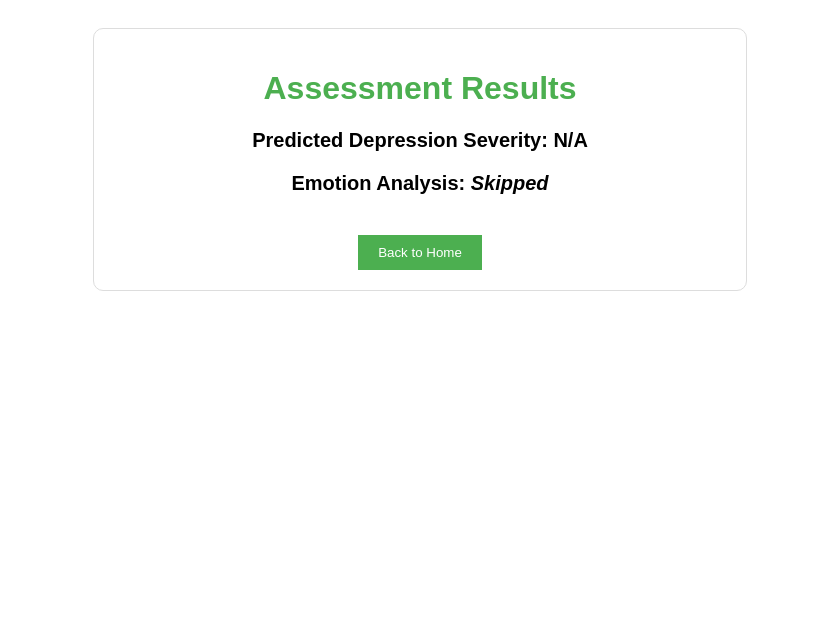
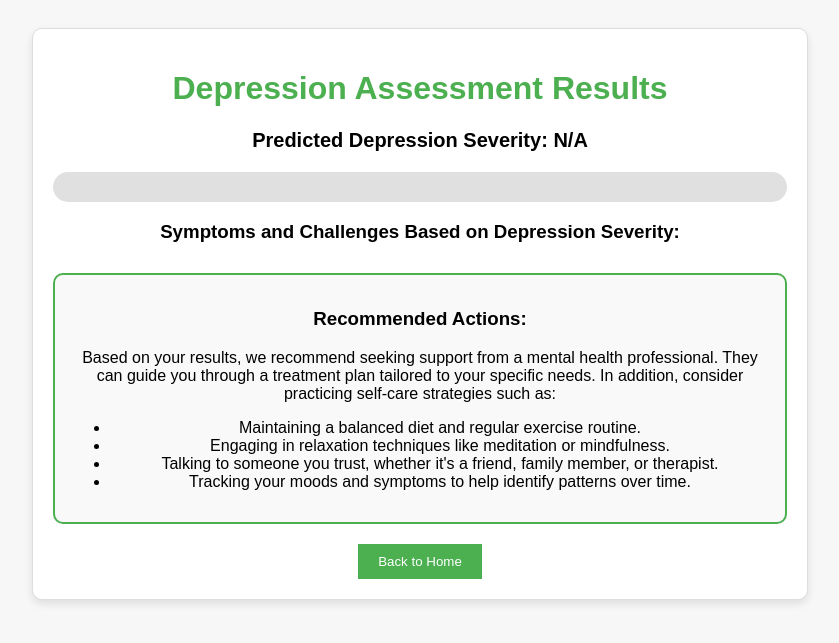
Before and after one commit to TheShaunRodrigues/diagnosistool, a Flask app: page /results in a window 1280 px wide. Shown: the top 643 px of the page, without its empty margins (220-1059 px from the left). Run offline with Flask 3, Linux system fonts and the light colour scheme; parts of the project's set-up code (start-up, migrations or seed data) failed here and were passed over.

Commit message:
question and result page

```diff
--- a/templates/results.html
+++ b/templates/results.html
@@ -1,27 +1,149 @@
 <!DOCTYPE html>
-<html>
+<html lang="en">
 <head>
+    <meta charset="UTF-8">
+    <meta name="viewport" content="width=device-width, initial-scale=1.0">
     <title>Assessment Results</title>
     <style>
-        body { font-family: Arial, sans-serif; text-align: center; padding: 20px; }
-        h1 { color: #4CAF50; }
-        .container { width: 50%; margin: auto; padding: 20px; border: 1px solid #ddd; border-radius: 10px; }
-        .result { font-size: 20px; font-weight: bold; margin-top: 20px; }
-        .back-btn { margin-top: 20px; padding: 10px 20px; background: #4CAF50; color: white; border: none; cursor: pointer; }
+        body {
+            font-family: Arial, sans-serif;
+            text-align: center;
+            padding: 20px;
+            background-color: #f7f7f7;
+        }
+
+        h1 {
+            color: #4CAF50;
+        }
+
+        .container {
+            width: 60%;
+            margin: auto;
+            padding: 20px;
+            background: #fff;
+            border: 1px solid #ddd;
+            border-radius: 10px;
+            box-shadow: 0 4px 8px rgba(0, 0, 0, 0.1);
+        }
+
+        .result {
+            font-size: 20px;
+            font-weight: bold;
+            margin-top: 20px;
+        }
+
+        .meter-container {
+            width: 100%;
+            height: 30px;
+            background-color: #e0e0e0;
+            border-radius: 15px;
+            margin-top: 20px;
+            position: relative;
+        }
+
+        .meter {
+            height: 100%;
+            border-radius: 15px;
+            transition: width 0.5s ease;
+        }
+
+        .back-btn {
+            margin-top: 20px;
+            padding: 10px 20px;
+            background: #4CAF50;
+            color: white;
+            border: none;
+            cursor: pointer;
+        }
+
+        .analysis-text {
+            margin-top: 30px;
+            font-size: 16px;
+            font-weight: normal;
+            padding: 15px;
+            border: 2px solid #4CAF50;
+            border-radius: 10px;
+            background-color: #f9f9f9;
+        }
     </style>
 </head>
 <body>
     <div class="container">
-        <h1>Assessment Results</h1>
+        <h1>Depression Assessment Results</h1>
         <p class="result">Predicted Depression Severity: <strong>{{ severity }}</strong></p>
 
-        {% if emotion == "N/A" %}
-            <p class="result">Emotion Analysis: <em>Skipped</em></p>
-        {% else %}
+        {% if severity != "None" %}
+        <!-- Severity Meter -->
+        <div class="meter-container">
+            <div class="meter" id="severityMeter"></div>
+        </div>
+        {% endif %}
+
+        <!-- Emotion Analysis -->
+        {% if emotion != "N/A" %}
             <p class="result">Predicted Emotion: <strong>{{ emotion }}</strong></p>
+        {% endif %}
+
+        {% if severity != "None" %}
+        <!-- Symptoms and Challenges -->
+        <div class="problems-list">
+            <h3>Symptoms and Challenges Based on Depression Severity:</h3>
+            <ul>
+                {% if severity == "Mild" %}
+                    <li><strong>Occasional feelings of sadness</strong>: You may experience sadness or emotional lows from time to time.</li>
+                    <li><strong>Increased irritability or stress</strong>: You may feel frustrated or overwhelmed with everyday challenges.</li>
+                    <li><strong>Difficulty concentrating</strong>: Your ability to focus on tasks may be slightly impaired.</li>
+                    <li><strong>Sleep or appetite changes</strong>: Mild alterations in your sleep pattern or eating habits may occur.</li>
+                {% elif severity == "Moderate" %}
+                    <li><strong>Frequent feelings of hopelessness</strong>: You may feel like nothing is going to improve, and this can lead to negative thinking.</li>
+                    <li><strong>Loss of interest in daily activities</strong>: Things you once enjoyed may no longer hold your attention.</li>
+                    <li><strong>Fatigue</strong>: You may feel tired or drained, even after adequate rest.</li>
+                    <li><strong>Social withdrawal</strong>: You may avoid social activities and isolate yourself from others.</li>
+                    <li><strong>Disrupted sleep or appetite</strong>: Changes in your sleep cycle or eating patterns might become more noticeable.</li>
+                {% elif severity == "Severe" %}
+                    <li><strong>Constant feelings of sadness or despair</strong>: You might feel a deep sense of sadness or helplessness that doesn’t seem to go away.</li>
+                    <li><strong>Loss of interest in almost everything</strong>: Even the activities that once brought you joy might feel like a chore.</li>
+                    <li><strong>Difficulty functioning</strong>: Tasks at work or school may become overwhelming and difficult to manage.</li>
+                    <li><strong>Thoughts of self-harm or suicidal thoughts</strong>: You may experience disturbing thoughts about harming yourself or others. Please seek immediate help from a healthcare professional.</li>
+                {% endif %}
+            </ul>
+        </div>
+
+        <!-- Additional Analysis Text -->
+        <div class="analysis-text">
+            <h3>Recommended Actions:</h3>
+            <p>
+                Based on your results, we recommend seeking support from a mental health professional. They can guide you through a treatment plan tailored to your specific needs. In addition, consider practicing self-care strategies such as:
+            </p>
+            <ul>
+                <li>Maintaining a balanced diet and regular exercise routine.</li>
+                <li>Engaging in relaxation techniques like meditation or mindfulness.</li>
+                <li>Talking to someone you trust, whether it's a friend, family member, or therapist.</li>
+                <li>Tracking your moods and symptoms to help identify patterns over time.</li>
+            </ul>
+        </div>
         {% endif %}
 
         <button class="back-btn" onclick="window.location.href='/'">Back to Home</button>
     </div>
+
+    <script>
+        // Map severity levels to meter widths (in percentage)
+        const severityLevels = {
+            "None": "0%",
+            "Mild": "25%",
+            "Moderate": "50%",
+            "Severe": "75%",
+            "Very Severe": "100%"
+        };
+
+        // Set the meter width based on the predicted severity
+        const severity = "{{ severity }}"; // Insert severity dynamically
+        const meterElement = document.getElementById("severityMeter");
+
+        if (severityLevels[severity]) {
+            meterElement.style.width = severityLevels[severity];
+        }
+    </script>
 </body>
 </html>
```
Also changed, not shown: templates/q.html (added, +34 -0 lines), phq9_assessments.db.
